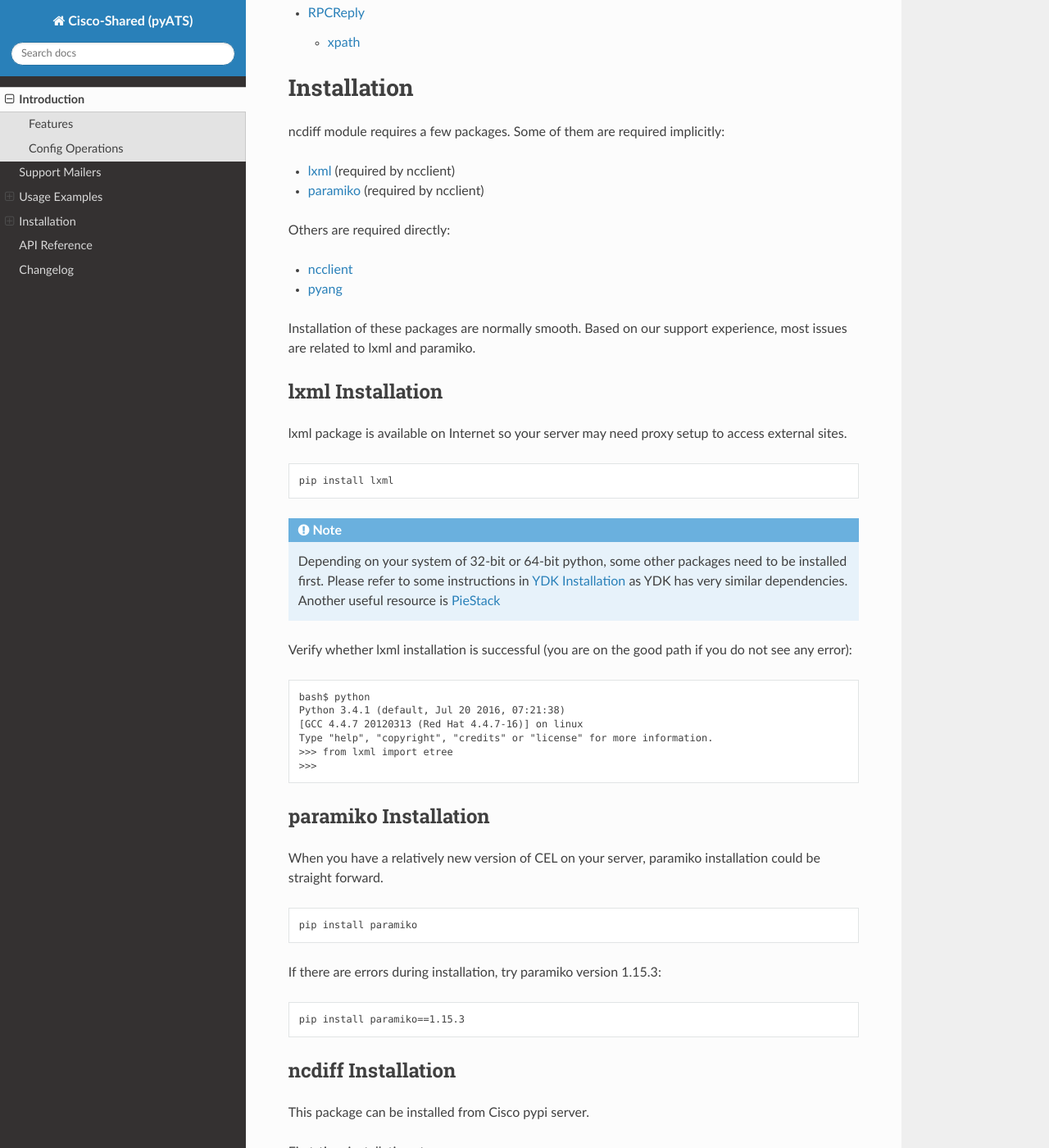
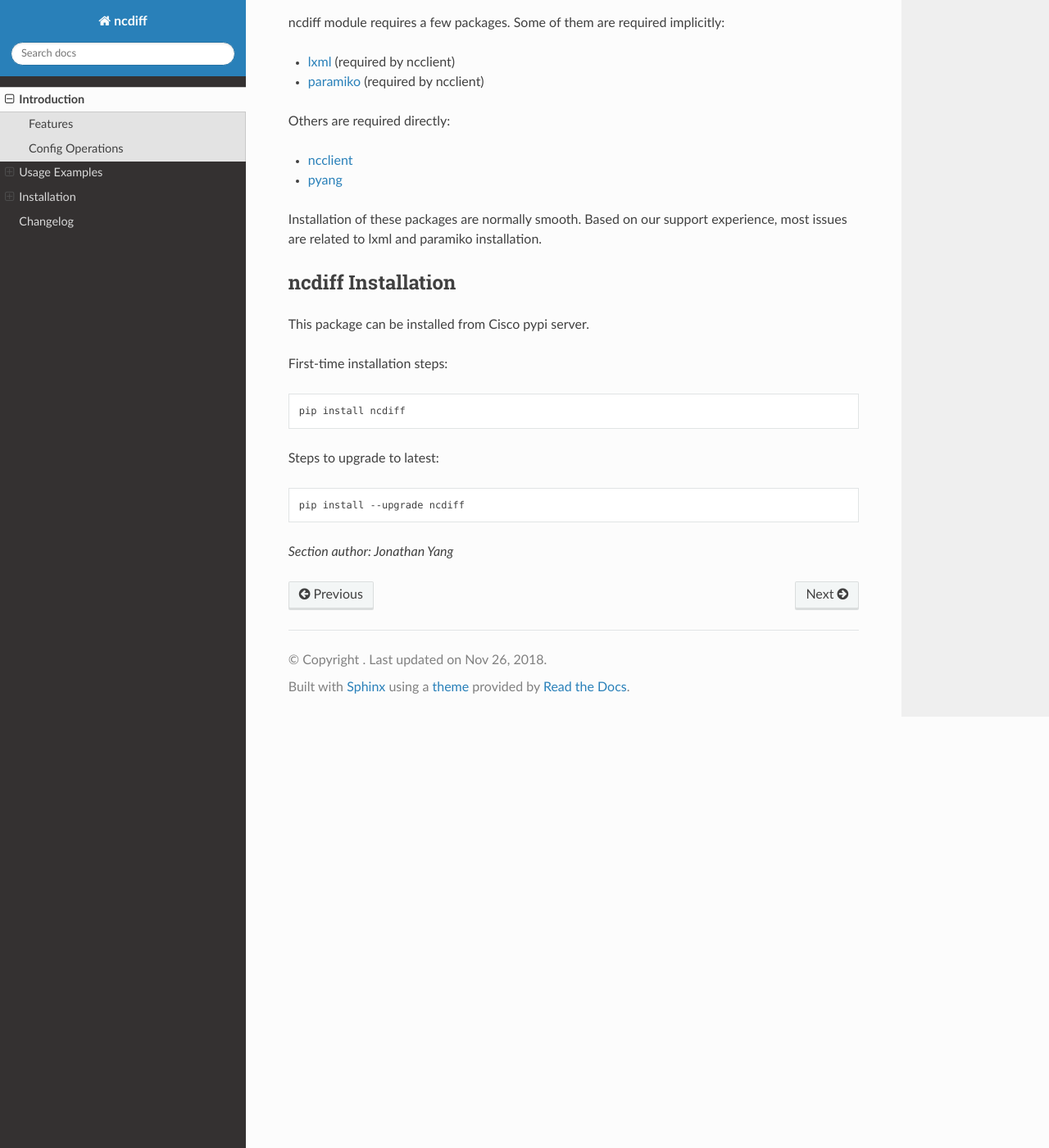
Before and after one commit to CiscoTestAutomation/ncdiff, a Sphinx documentation site: the page built from docs/README.rst, in a window 1280 px wide and 1400 px high, scrolled down 2176 px. Shown: the whole window at 82% size. Built offline with Sphinx 7.4.7 and the Read the Docs theme 2.0.0, drawn with Linux system fonts in a browser that asks for light colours; some of the changed text lies outside the part shown.

Commit message:
Updated docs

```diff
--- a/docs/README.rst
+++ b/docs/README.rst
@@ -60,13 +60,6 @@
 =============   =========   =============   =========   =============   ==============================
 
 
-Support Mailers
-===============
-Users are encouraged to contribute to ncdiff module as expertise of data model
-testing grows in Cisco. Any questions or requests may be sent to
-yang-python@cisco.com.
-
-
 Usage Examples
 ==============
 
@@ -94,53 +87,7 @@
 * `pyang <https://pypi.org/project/pyang/>`_
 
 Installation of these packages are normally smooth. Based on our support
-experience, most issues are related to lxml and paramiko.
-
-lxml Installation
------------------
-
-lxml package is available on Internet so your server may need proxy setup to
-access external sites.
-
-.. code-block:: text
-
-    pip install lxml
-
-.. note::
-
-    Depending on your system of 32-bit or 64-bit python, some other packages
-    need to be installed first. Please refer to some instructions in
-    `YDK Installation <https://wiki.cisco.com/display/PYATS/YDK#YDK-Installation>`_
-    as YDK has very similar dependencies. Another useful resource is
-    `PieStack <http://piestack.cisco.com/>`_
-
-Verify whether lxml installation is successful (you are on the good path if you
-do not see any error):
-
-.. code-block:: text
-
-    bash$ python
-    Python 3.4.1 (default, Jul 20 2016, 07:21:38)
-    [GCC 4.4.7 20120313 (Red Hat 4.4.7-16)] on linux
-    Type "help", "copyright", "credits" or "license" for more information.
-    >>> from lxml import etree
-    >>>
-
-paramiko Installation
----------------------
-
-When you have a relatively new version of CEL on your server, paramiko
-installation could be straight forward.
-
-.. code-block:: text
-
-    pip install paramiko
-
-If there are errors during installation, try paramiko version 1.15.3:
-
-.. code-block:: text
-
-    pip install paramiko==1.15.3
+experience, most issues are related to lxml and paramiko installation.
 
 ncdiff Installation
 -------------------
@@ -161,4 +108,4 @@
     pip install --upgrade ncdiff
 
 
-.. sectionauthor:: Jonathan Yang <yuekyang@cisco.com>
+.. sectionauthor:: Jonathan Yang
--- a/docs/conf.py
+++ b/docs/conf.py
@@ -50,8 +50,7 @@
 master_doc = 'index'
 
 # General information about the project.
-project = 'Cisco-Shared (pyATS)'
-copyright = '2014-2018, ATS-ASG Team, Cisco Internal Confidential'
+project = 'ncdiff'
 
 # The version info for the project you're documenting, acts as replacement for
 # |version| and |release|, also used in various other places throughout the
--- a/docs/index.rst
+++ b/docs/index.rst
@@ -9,7 +9,6 @@
 .. toctree::
 
    README
-   apidocs
    changelog/index
 
-.. sectionauthor:: Jonathan Yang <yuekyang@cisco.com>
+.. sectionauthor:: Jonathan Yang
```
Also changed, not shown: 1 other file.
